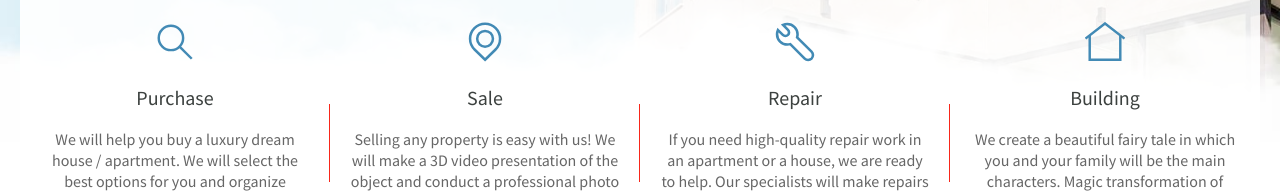
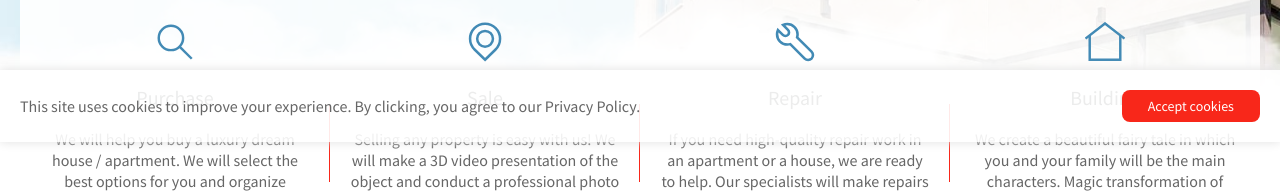
Before and after one commit to alxpgv/marbella.one-client-nextjs, a Next.js app: page / in a window 1280 px wide. Shown: the part 658-851 px from the top of the page. Built offline with nearby package versions, Linux system fonts and the light colour scheme.

Commit message:
add cookie-bar

```diff
--- a/src/components/common/main-layout/main-layout.tsx
+++ b/src/components/common/main-layout/main-layout.tsx
@@ -16,7 +16,6 @@ interface MainLayoutProps {
 const Modal: any = dynamic(
   (): any => import("@/components/ui/modal").then((mod) => mod.Modal),
   {
-    // loading: Loading,
     ssr: false,
   }
 );
@@ -24,7 +23,13 @@ const Modal: any = dynamic(
 const Notify: any = dynamic(
   (): any => import("@/components/ui/notify").then((mod) => mod.Notify),
   {
-    // loading: Loading,
+    ssr: false,
+  }
+);
+
+const Cookie: any = dynamic(
+  (): any => import("@/components/ui/cookie-bar").then((mod) => mod.CookieBar),
+  {
     ssr: false,
   }
 );
@@ -113,6 +118,7 @@ export const MainLayout: FC<MainLayoutProps> = ({
         {children}
       </main>
       <Footer />
+      <Cookie />
       <TopBtn />
     </>
   );
--- /dev/null
+++ b/src/components/ui/cookie-bar/cookie-bar.module.scss
@@ -0,0 +1,36 @@
+@import "../../../styles/utils";
+
+.root {
+  position: fixed;
+  bottom: 0;
+  left: 0;
+  width: 100%;
+  padding: 20px 0;
+  background: rgba($white, .9);
+  box-shadow: 0 0 10px $grey-200;
+  z-index: 12;
+  animation: slide_up 400ms ease-in-out;
+}
+
+@keyframes slide_up {
+  0% {
+    opacity: 0;
+    transform: translate3d(0, 100%, 0);
+  }
+  100% {
+    opacity: 1;
+    transform: translate3d(0, 0, 0);
+  }
+}
+
+.wrapper {
+  display: flex;
+  align-items: center;
+  justify-content: space-between;
+}
+
+.btn {
+  flex: 1 0 140px;
+  margin-left: 10px;
+  text-align: right;
+}
--- /dev/null
+++ b/src/components/ui/cookie-bar/cookie-bar.tsx
@@ -0,0 +1,49 @@
+import { Container } from "@/components/ui/container";
+import { Button } from "@/components/ui/button";
+import cn from "clsx";
+import { useEffect, useState } from "react";
+import styles from "./cookie-bar.module.scss";
+
+const EXPIRED_PERIOD = 3600 * 24 * 60 * 1000; // 2 month
+
+export const CookieBar = () => {
+  const [show, setShow] = useState(false);
+
+  const handleAccept = () => {
+    localStorage.setItem("accept_cookies", String(new Date().getTime()));
+    setShow(false);
+  };
+
+  useEffect(() => {
+    const storageTime = localStorage.getItem("accept_cookies");
+    if (!storageTime) {
+      setShow(true);
+    } else if (
+      storageTime &&
+      Number(storageTime) + EXPIRED_PERIOD < new Date().getTime()
+    ) {
+      localStorage.removeItem("accept_cookies");
+      setShow(true);
+    }
+  }, []);
+
+  if (!show) return null;
+  return (
+    <div className={cn(styles.root, { show })}>
+      <Container>
+        <div className={styles.wrapper}>
+          <p className={"text-sm-10"}>
+            This site uses cookies to improve your experience. By clicking, you
+            agree to our Privacy Policy.
+          </p>
+
+          <div className={styles.btn}>
+            <Button size={"sm"} onClick={handleAccept}>
+              Accept cookies
+            </Button>
+          </div>
+        </div>
+      </Container>
+    </div>
+  );
+};
--- /dev/null
+++ b/src/components/ui/cookie-bar/index.ts
@@ -0,0 +1 @@
+export { CookieBar } from "./cookie-bar";
```
